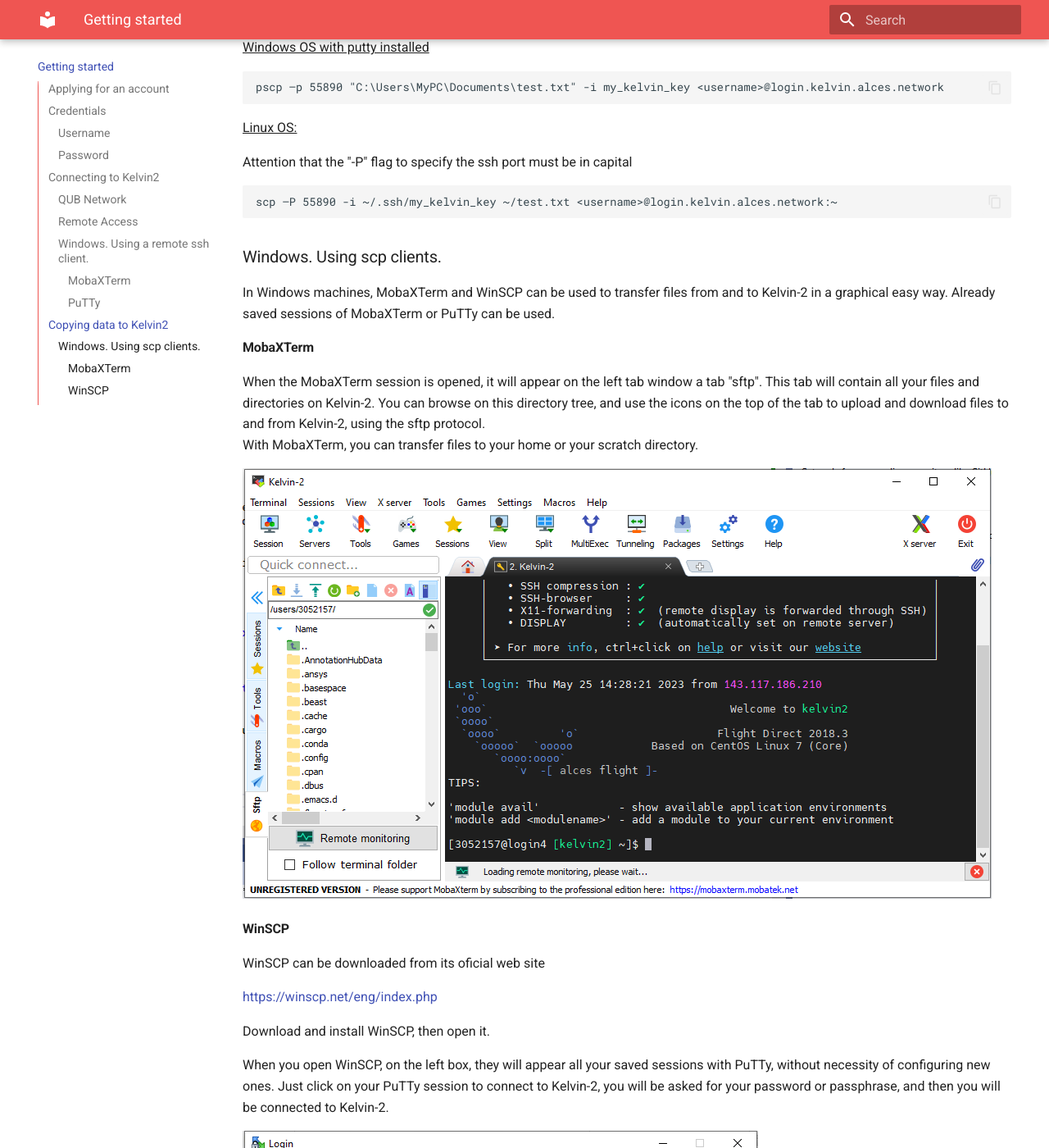
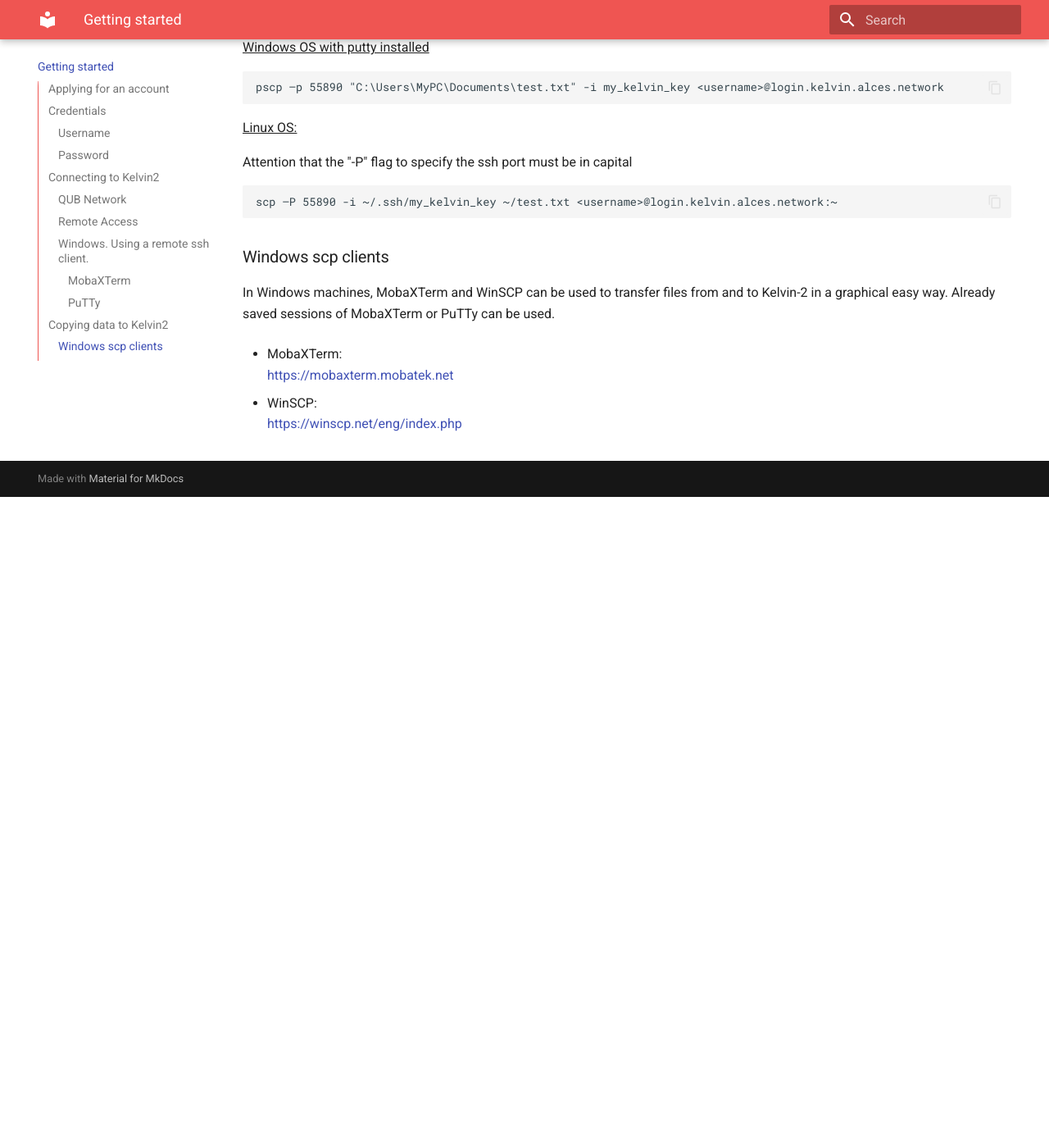
Before and after one commit to ethanbradley/nihpc-documentation, an MkDocs documentation site: the page built from docs/Getting Started.md, in a window 1280 px wide and 1400 px high, scrolled down 8711 px. Shown: the whole window at 82% size. Built offline with MkDocs 1.6.1 and Material for MkDocs 9.7.7, drawn with Linux system fonts in a browser that asks for light colours; after the commit the page ends 9317 px from its top, so only the background shows below that; some of the changed text lies outside the part shown.

Commit message:
Update Getting Started.md

```diff
--- a/docs/Getting Started.md
+++ b/docs/Getting Started.md
@@ -186,28 +186,11 @@
 
     scp –P 55890 -i ~/.ssh/my_kelvin_key ~/test.txt <username>@login.kelvin.alces.network:~
 
-### Windows. Using scp clients.
+### Windows scp clients
 In Windows machines, MobaXTerm and WinSCP can be used to transfer files from and to Kelvin-2 in a graphical easy way. Already saved sessions of MobaXTerm or PuTTy can be used.
 
-#### MobaXTerm
-When the MobaXTerm session is opened, it will appear on the left tab window a tab "sftp". This tab will contain all your files and directories on Kelvin-2. You can browse on this directory tree, and use the icons on the top of the tab to upload and download files to and from Kelvin-2, using the sftp protocol.<br />
-With MobaXTerm, you can transfer files to your home or your scratch directory.
+- MobaXTerm:  <br />
+[https://mobaxterm.mobatek.net](https://mobaxterm.mobatek.net)
 
-  ![MobaXTerm Open Session](assets/MobaXTerm-sftp.png)
-
-#### WinSCP
-WinSCP can be downloaded from its oficial web site
-
-[https://winscp.net/eng/index.php](https://winscp.net/eng/index.php){target=blank}
-
-Download and install WinSCP, then open it.
-
-When you open WinSCP, on the left box, they will appear all your saved sessions with PuTTy, without necessity of configuring new ones. Just click on your PuTTy session to connect to Kelvin-2, you will be asked for your password or passphrase, and then you will be connected to Kelvin-2.
-
-  ![WinSCP startup](assets/WinSCP1.png)
-
-Once you open the session, a window with two columns will appear, the one on the left showing the files and directories on your local Windows machine, and the one on the right showing your files and directories on Kelvin-2.<br />
-To transfer files between the machines, just drag them from one column to the other.<br />
-To exit and close the session safely, click on the "X" icon on the top of the left column.
-
-  ![WinSCP transferring files](assets/WinSCP2.png)
+- WinSCP: <br />
+[https://winscp.net/eng/index.php](https://winscp.net/eng/index.php)
```
